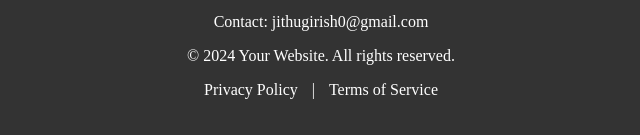
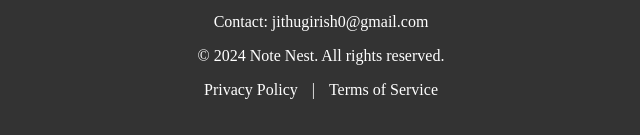
Before and after one commit to Jithu-9847/NoteNest, a website: page main.html in a window 1280 px wide. Shown: the part 855-995 px from the top of the page, 319-959 px from the left. Drawn offline with Linux system fonts and the light colour scheme; no server answers.

Commit message:
Update main.html

```diff
--- a/main.html
+++ b/main.html
@@ -30,7 +30,7 @@
     <p>Connect with me:</p>
 
     <p>Contact: jithugirish0@gmail.com</p>
-    <p>&copy; <span id="year"></span> Your Website. All rights reserved.</p>
+    <p>&copy; <span id="year"></span> Note Nest. All rights reserved.</p>
     <p><a href="#">Privacy Policy</a> | <a href="#">Terms of Service</a></p>
 </footer>
 <script>
```
